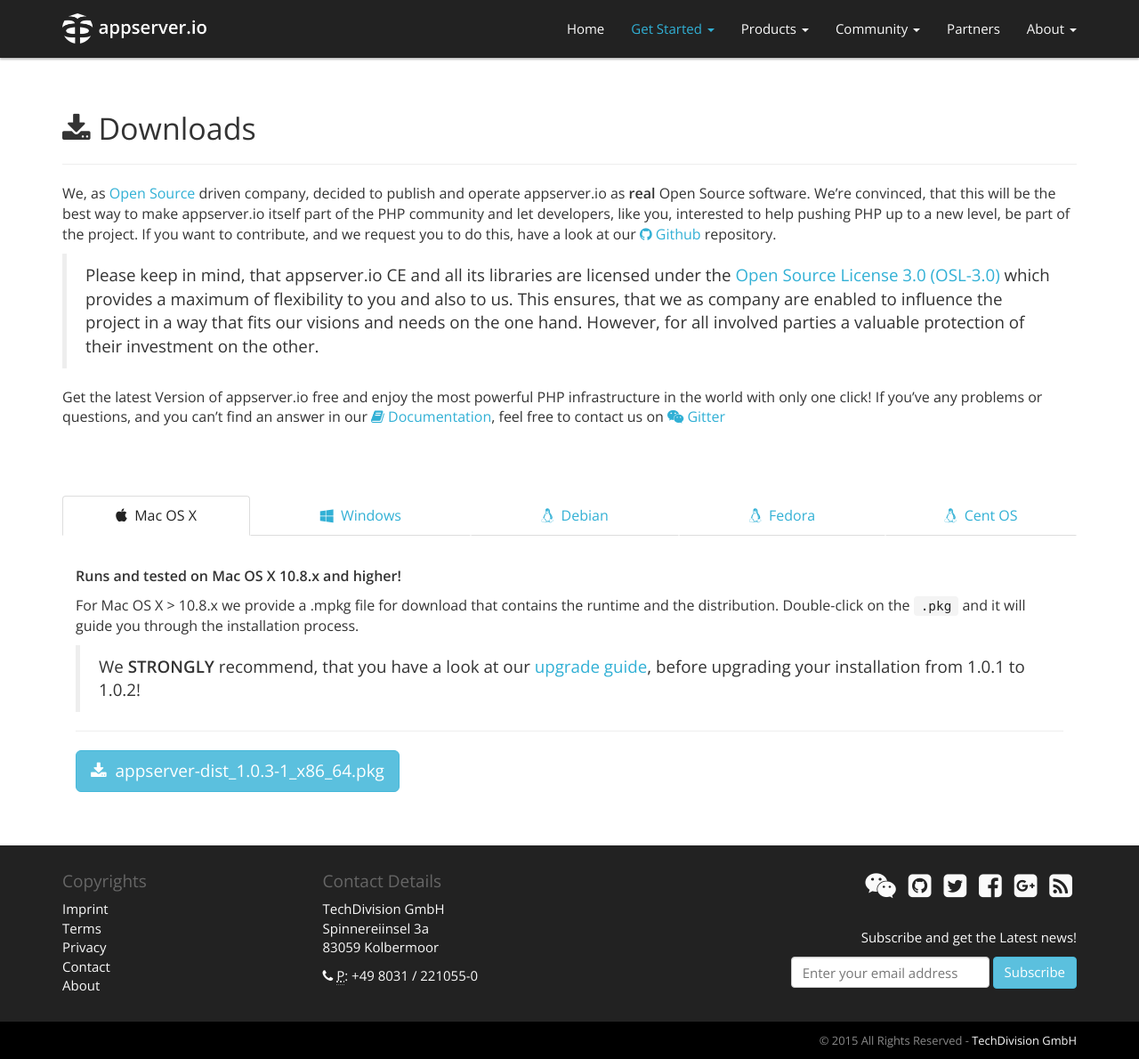
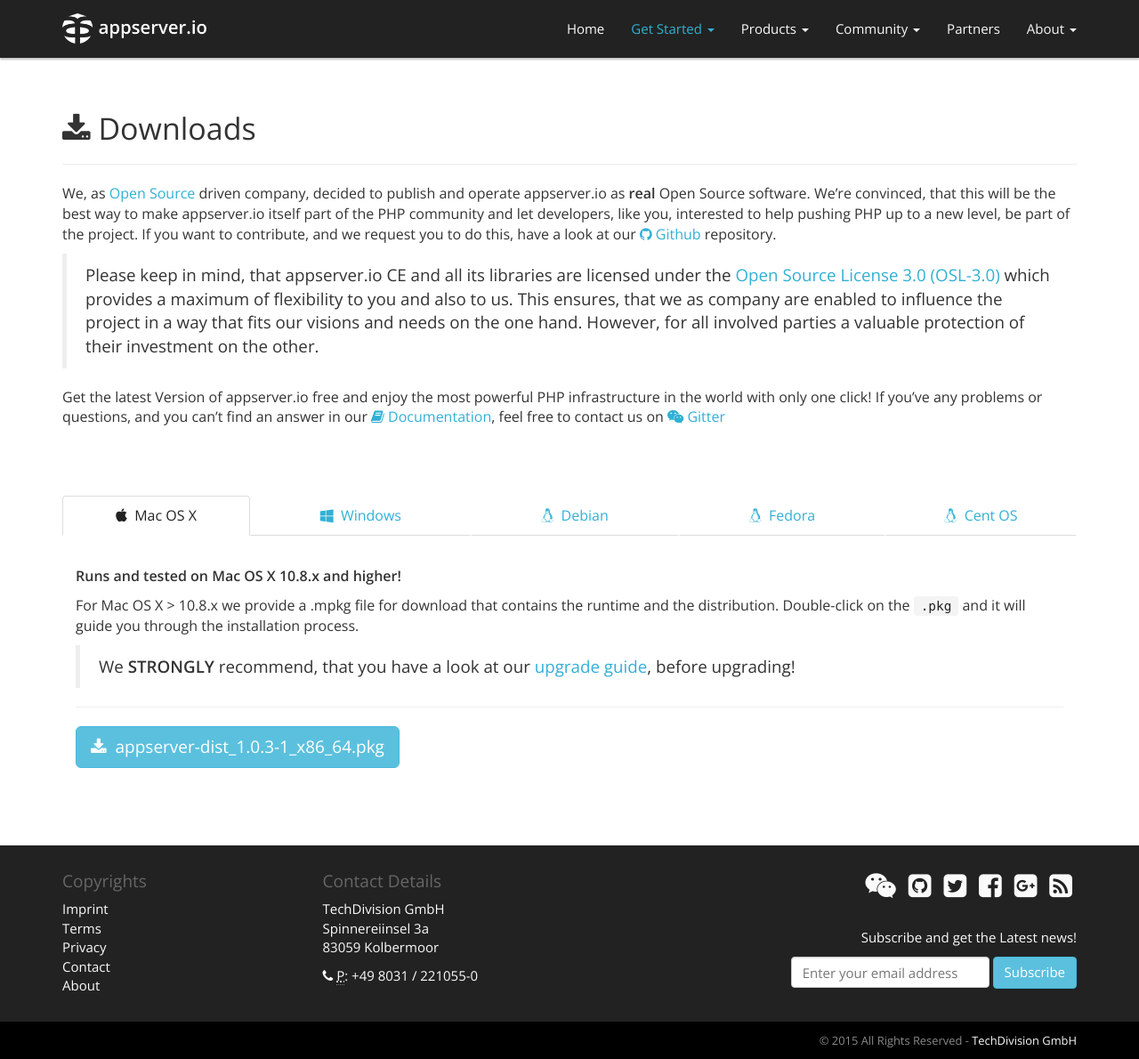
Before and after one commit to appserver-io/appserver, a Jekyll site: the page built from get-started/downloads.md, in a window 1280 px wide and 1190 px high. Shown: the whole window at 89% size. Built offline with Jekyll 4.4.1, drawn with Linux system fonts in a browser that asks for light colours; nearby versions of some CDN libraries; library files that are not in the unit come from our copies; Markdown is read by kramdown in place of the engine named in the settings; comment, search, counter and statistics services are not loaded.

Commit message:
Update osx.md

```diff
--- a/_includes/downloads/osx.md
+++ b/_includes/downloads/osx.md
@@ -3,4 +3,4 @@
 For Mac OS X > 10.8.x we provide a .mpkg file for download that contains the runtime and
 the distribution. Double-click on the `.pkg` and it will guide you through the installation process.
 
-> We **STRONGLY** recommend, that you have a look at our [upgrade guide](https://github.com/appserver-io/appserver/blob/master/UPGRADE-1.0.2.md), before upgrading your installation from 1.0.1 to 1.0.2!
+> We **STRONGLY** recommend, that you have a look at our [upgrade guide](https://github.com/appserver-io/appserver/blob/master/UPGRADE-{% site.appserver_version %}.md), before upgrading!
```
